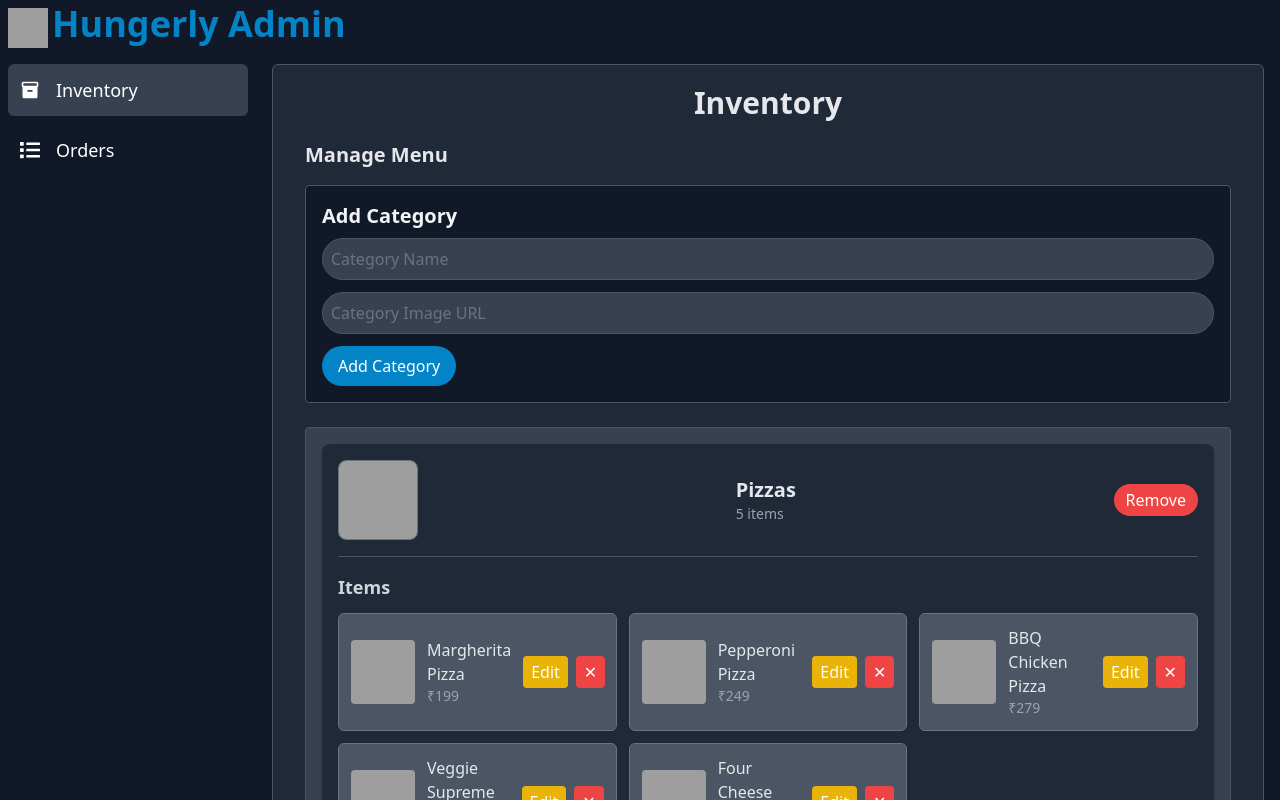
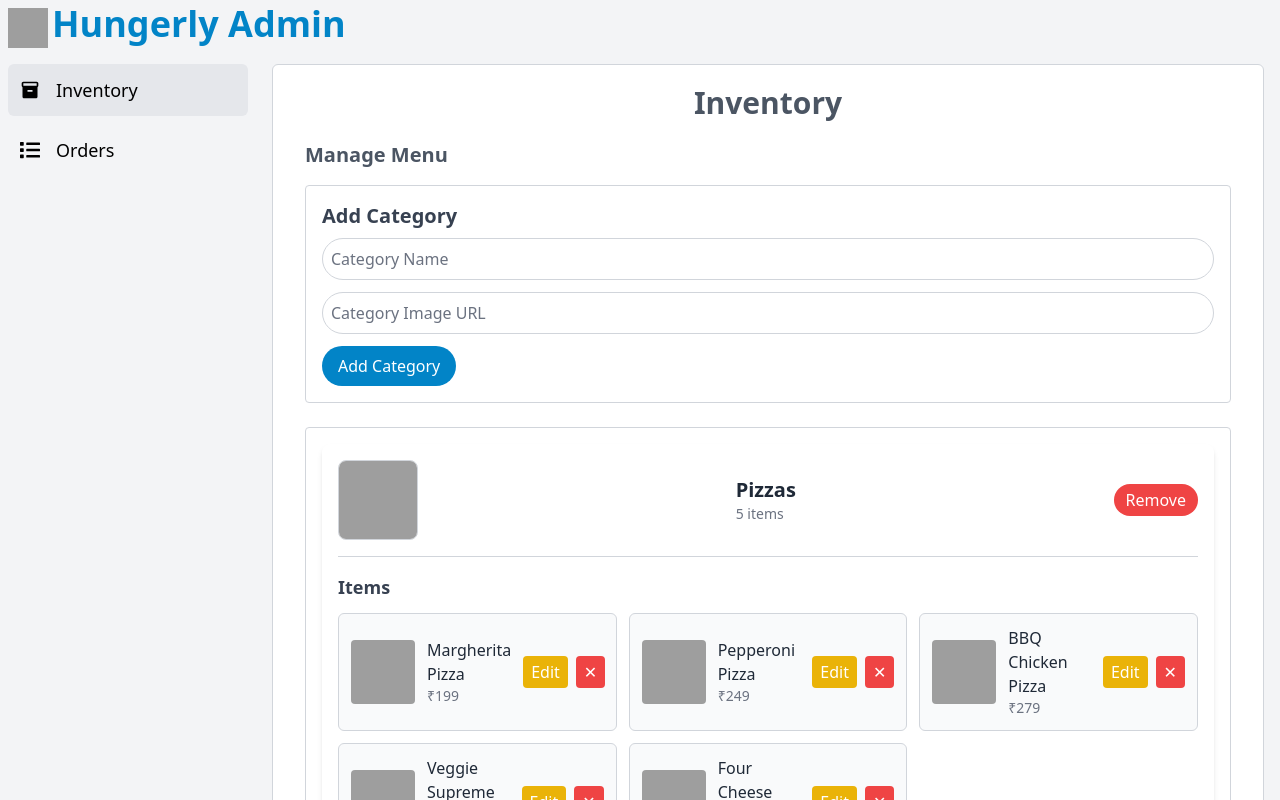
Before and after one commit to PCoderHub/food-ordering-website, a React (Vite) app: page /admin in a window 1280 px wide. Shown: the top 800 px of the page. Built offline with nearby package versions, Linux system fonts and the light colour scheme; sample sign-in values are in the browser's storage; grey boxes are pictures that could not be loaded.

Commit message:
fixed dark mode toggle issue on errorPage

```diff
--- /dev/null
+++ b/src/ThemeManager.jsx
@@ -0,0 +1,18 @@
+import React, { useEffect } from "react";
+import { useSelector } from "react-redux";
+
+function ThemeManager() {
+  const darkMode = useSelector((state) => state.theme.darkMode);
+
+  useEffect(() => {
+    if (darkMode) {
+      document.documentElement.classList.add("dark");
+    } else {
+      document.documentElement.classList.remove("dark");
+    }
+  }, [darkMode]);
+
+  return null;
+}
+
+export default ThemeManager;
--- a/src/app/store.js
+++ b/src/app/store.js
@@ -3,6 +3,7 @@ import itemReducer from "../features/item/itemSlice";
 import cartReducer from "../features/cart/cartSlice";
 import inventoryReducer from "../features/inventory/inventorySlice";
 import orderReducer from "../features/orders/orderSlice";
+import themeReducer from "../features/theme/themeSlice";
 
 export const store = configureStore({
   reducer: {
@@ -10,5 +11,6 @@ export const store = configureStore({
     cart: cartReducer,
     inventory: inventoryReducer,
     orders: orderReducer,
+    theme: themeReducer,
   },
 });
--- a/src/components/Header.jsx
+++ b/src/components/Header.jsx
@@ -1,26 +1,16 @@
-import React, { useEffect, useState } from "react";
+import React from "react";
 import { Link, useNavigate } from "react-router-dom";
 import { MdAccountCircle } from "react-icons/md";
 import { BsCart3 } from "react-icons/bs";
-import { useSelector } from "react-redux";
+import { useDispatch, useSelector } from "react-redux";
 import { CiLogout } from "react-icons/ci";
 import { IoFastFood } from "react-icons/io5";
 import { RiAdminLine } from "react-icons/ri";
+import { toggleTheme } from "../features/theme/themeSlice";
 
 function Header() {
-  const [darkMode, setDarkMode] = useState(
-    localStorage.getItem("theme") === "dark"
-  );
-
-  useEffect(() => {
-    if (darkMode) {
-      document.documentElement.classList.add("dark");
-      localStorage.setItem("theme", "dark");
-    } else {
-      document.documentElement.classList.remove("dark");
-      localStorage.setItem("theme", "light");
-    }
-  }, [darkMode]);
+  const dispatch = useDispatch();
+  const darkMode = useSelector((state) => state.theme.darkMode);
 
   const navigate = useNavigate();
   const cartItems = useSelector((state) => state.cart.cart);
@@ -85,7 +75,7 @@ function Header() {
             </Link>
           )}
           <button
-            onClick={() => setDarkMode(!darkMode)}
+            onClick={() => dispatch(toggleTheme())}
             className=" bg-gray-100 dark:bg-gray-700 px-4 py-1 mx-1 border rounded-sm text-sky-600 dark:text-sky-400 mx-1 hover:scale-105 hover:text-sky-400"
           >
             {darkMode ? "☀️ Light Mode" : "🌙 Dark Mode"}
--- /dev/null
+++ b/src/features/theme/themeSlice.js
@@ -0,0 +1,23 @@
+import { createSlice } from "@reduxjs/toolkit";
+
+const initialState = {
+  darkMode: localStorage.getItem("theme") === "dark",
+};
+
+export const themeSlice = createSlice({
+  name: "theme",
+  initialState,
+  reducers: {
+    toggleTheme: (state) => {
+      state.darkMode = !state.darkMode;
+      localStorage.setItem("theme", state.darkMode ? "dark" : "light");
+    },
+    setTheme: (state, action) => {
+      state.darkMode = action.payload;
+      localStorage.setItem("theme", state.darkMode ? "dark" : "light");
+    },
+  },
+});
+
+export const { toggleTheme, setTheme } = themeSlice.actions;
+export default themeSlice.reducer;
--- a/src/main.jsx
+++ b/src/main.jsx
@@ -17,6 +17,7 @@ import UserAuth from "./pages/UserAuth.jsx";
 import Admin from "./pages/Admin.jsx";
 import UserOrder from "./pages/UserOrder.jsx";
 import ProtectedRoute from "./components/ProtectedRoute.jsx";
+import ThemeManager from "./ThemeManager.jsx";
 
 const router = createBrowserRouter([
   {
@@ -83,6 +84,7 @@ const router = createBrowserRouter([
 createRoot(document.getElementById("root")).render(
   <StrictMode>
     <Provider store={store}>
+      <ThemeManager />
       <RouterProvider router={router} />
     </Provider>
   </StrictMode>
--- a/src/pages/ErrorPage.jsx
+++ b/src/pages/ErrorPage.jsx
@@ -8,21 +8,21 @@ function ErrorPage() {
         <img
           src="https://cdn-icons-png.flaticon.com/512/857/857681.png"
           alt="Hungerly Logo"
-          class="mx-auto w-24 mb-6"
+          className="mx-auto w-24 mb-6"
         />
 
-        <h1 class="text-6xl font-extrabold text-sky-600 mb-4">404</h1>
-        <p class="text-2xl font-semibold text-gray-700 mb-2">
+        <h1 className="text-6xl font-extrabold text-sky-600 mb-4">404</h1>
+        <p className="text-2xl font-semibold text-gray-700 mb-2">
           Oops! Page Not Found
         </p>
-        <p class="text-gray-500 dark:text-gray-200 mb-6">
+        <p className="text-gray-500 dark:text-gray-200 mb-6">
           It looks like you’re hungry but this page doesn’t exist. Let’s get you
           back to something delicious!
         </p>
 
         <Link
           to="/"
-          class="bg-sky-500 hover:bg-sky-600 text-white font-semibold py-3 px-6 rounded-lg shadow-lg transition"
+          className="bg-sky-500 hover:bg-sky-600 text-white font-semibold py-3 px-6 rounded-lg shadow-lg transition"
         >
           🍔 Back to Home
         </Link>
```
